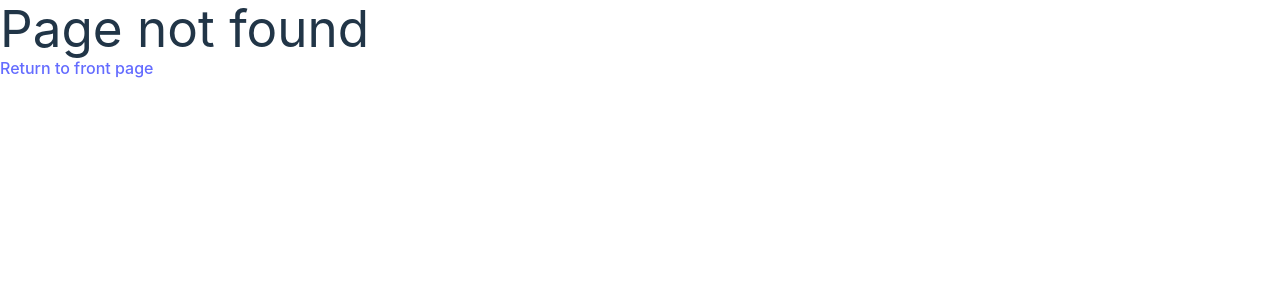
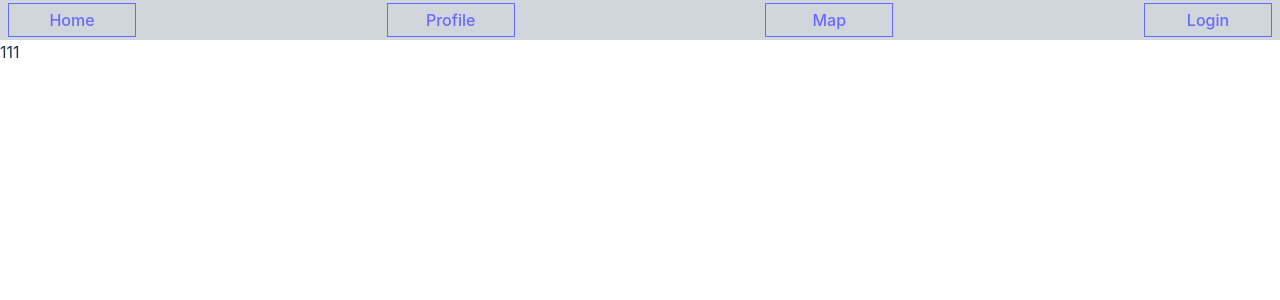
Before and after one commit to simenaure/chessbros, a React (Vite) app in the folder chess-bro/: page /map in a window 1280 px wide. Before the commit this address had no page. Shown: the top 300 px of the page. Built offline with nearby package versions, Linux system fonts and the light colour scheme.

Commit message:
starta på kart

```diff
--- /dev/null
+++ b/chess-bro/src/mapstuff/MapPage.tsx
@@ -0,0 +1,3 @@
+export default function MapPage() {
+   return(111)
+  }
--- a/chess-bro/src/pages/NavBar.tsx
+++ b/chess-bro/src/pages/NavBar.tsx
@@ -6,6 +6,7 @@ export default function NavBar() {
             <ul className="flex justify-between items-center w-full h-10 bg-gray-300">
                 <NavBarButton page="Home" to="/" />
                 <NavBarButton page="Profile" to="/profile" />
+                <NavBarButton page="Map" to="/map" />
                 <NavBarButton page="Login" to="/login" />
             </ul>
         </div>
```
Also changed, not shown: chess-bro/src/main.tsx (+7 -0 lines), chess-bro/src/mapstuff/leaflet.css (added).
